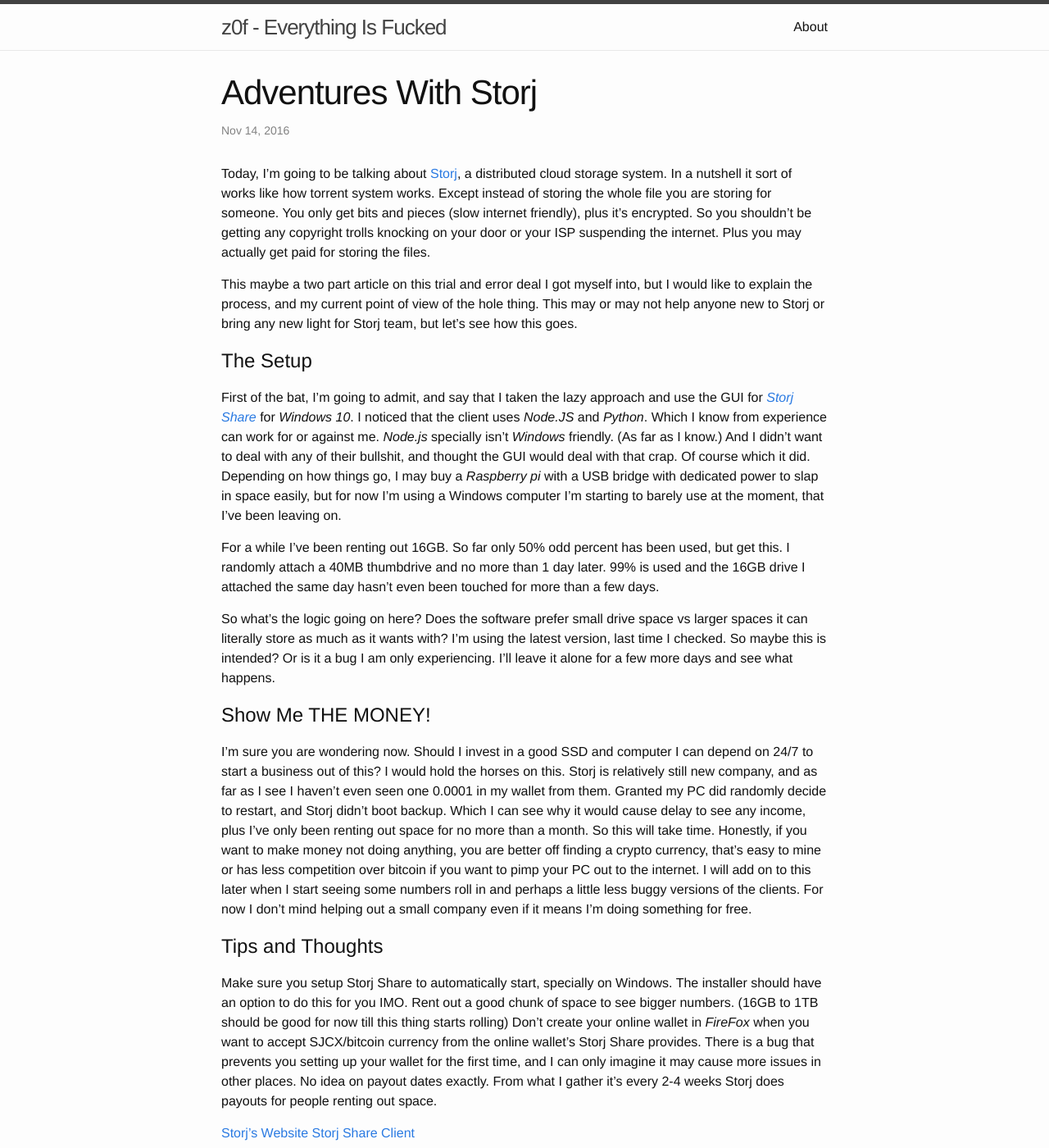
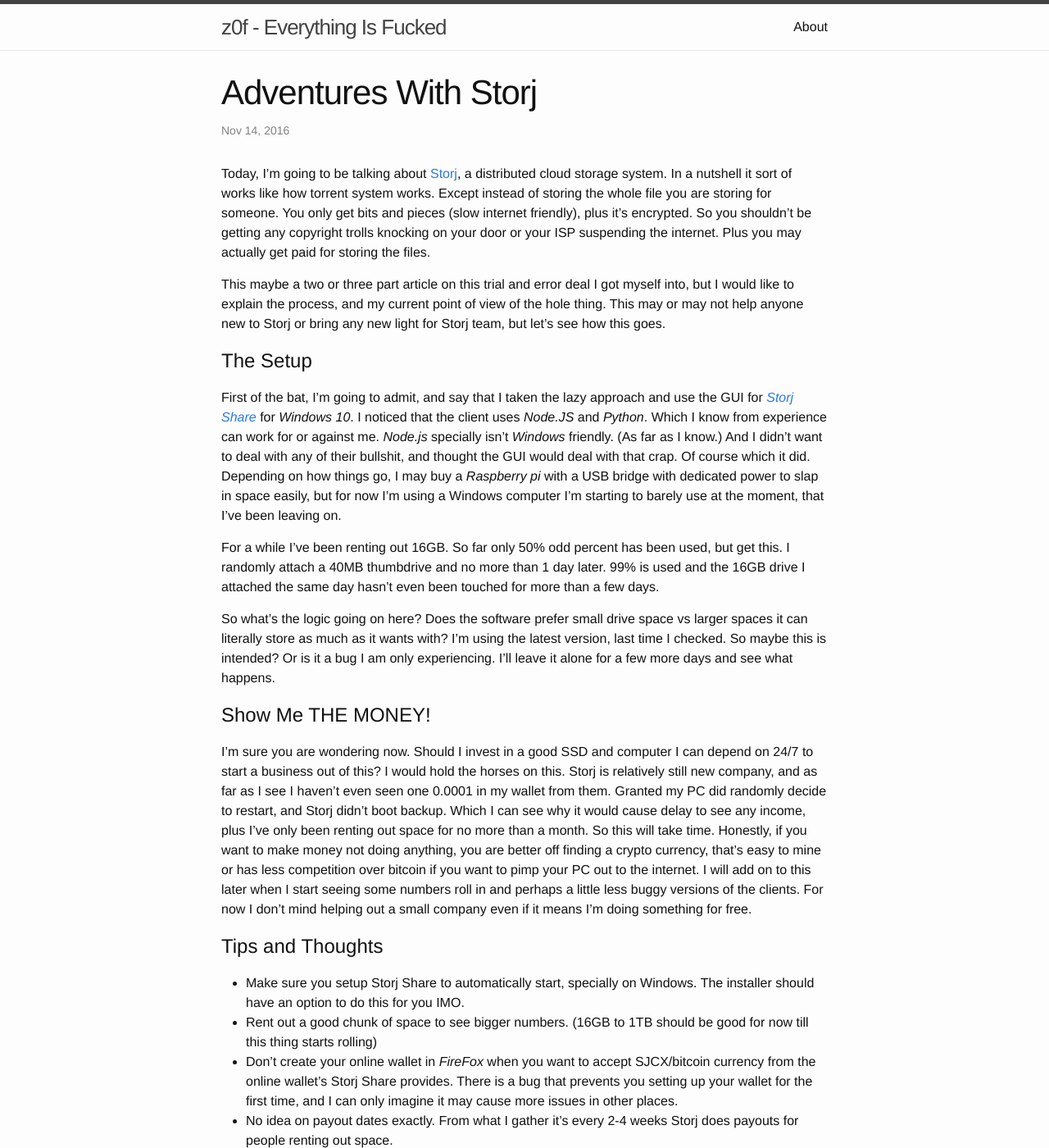
Before and after one commit to z0f/z0f.github.io, a Jekyll site: the page built from _posts/2016-11-14-adventures-with-storj.markdown, in a window 1280 px wide and 1400 px high. Shown: the whole window at 82% size. Built offline with Jekyll 4.4.1, drawn with Linux system fonts in a browser that asks for light colours.

Commit message:
[HOTFIX] Markdown errors + text change.

```diff
--- a/_posts/2016-11-14-adventures-with-storj.markdown
+++ b/_posts/2016-11-14-adventures-with-storj.markdown
@@ -9,7 +9,7 @@ categories: review
 Today, I’m going to be talking about [Storj][1], a distributed cloud storage system. In a nutshell it sort of works like how torrent system works. Except instead of storing the whole file you are storing for someone. You only get bits and pieces (slow internet friendly), plus it’s encrypted. So you shouldn’t be getting any copyright trolls knocking on your door or your ISP suspending the internet. Plus you may actually get paid for storing the files.
 
 
-This maybe a two part article on this trial and error deal I got myself into, but I would like to explain the process, and my current point of view of the hole thing. This may or may not help anyone new to Storj or bring any new light for Storj team, but let’s see how this goes.
+This maybe a two or three part article on this trial and error deal I got myself into, but I would like to explain the process, and my current point of view of the hole thing. This may or may not help anyone new to Storj or bring any new light for Storj team, but let’s see how this goes.
 
 
 # The Setup
@@ -33,10 +33,10 @@ I’m sure you are wondering now. Should I invest in a good SSD and computer I c
 # Tips and Thoughts
 
 
-Make sure you setup Storj Share to automatically start, specially on Windows. The installer should have an option to do this for you IMO.
-Rent out a good chunk of space to see bigger numbers. (16GB to 1TB should be good for now till this thing starts rolling)
-Don’t create your online wallet in *FireFox* when you want to accept SJCX/bitcoin currency from the online wallet’s Storj Share provides. There is a bug that prevents you setting up your wallet for the first time, and I can only imagine it may cause more issues in other places.
-No idea on payout dates exactly. From what I gather it’s every 2-4 weeks Storj does payouts for people renting out space.
+- Make sure you setup Storj Share to automatically start, specially on Windows. The installer should have an option to do this for you IMO.
+- Rent out a good chunk of space to see bigger numbers. (16GB to 1TB should be good for now till this thing starts rolling)
+- Don’t create your online wallet in *FireFox* when you want to accept SJCX/bitcoin currency from the online wallet’s Storj Share provides. There is a bug that prevents you setting up your wallet for the first time, and I can only imagine it may cause more issues in other places.
+- No idea on payout dates exactly. From what I gather it’s every 2-4 weeks Storj does payouts for people renting out space.
 
 
 [Storj’s Website][1]
```
Also changed, not shown: other parts of _posts/2016-11-14-adventures-with-storj.markdown (+1 -1 lines).
